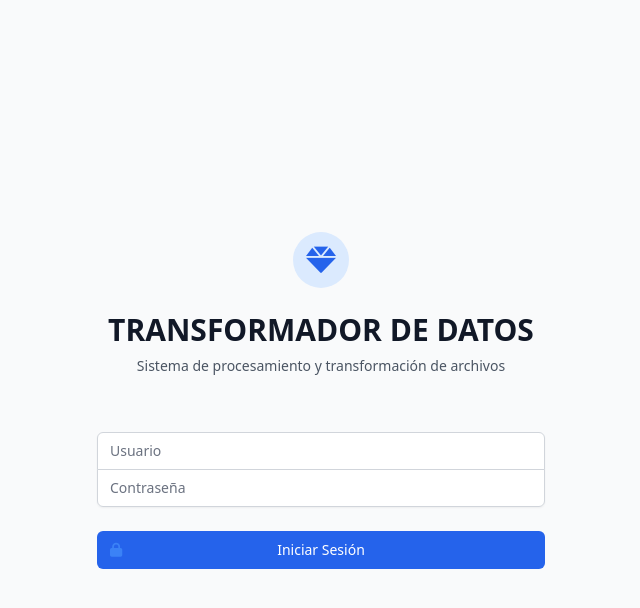
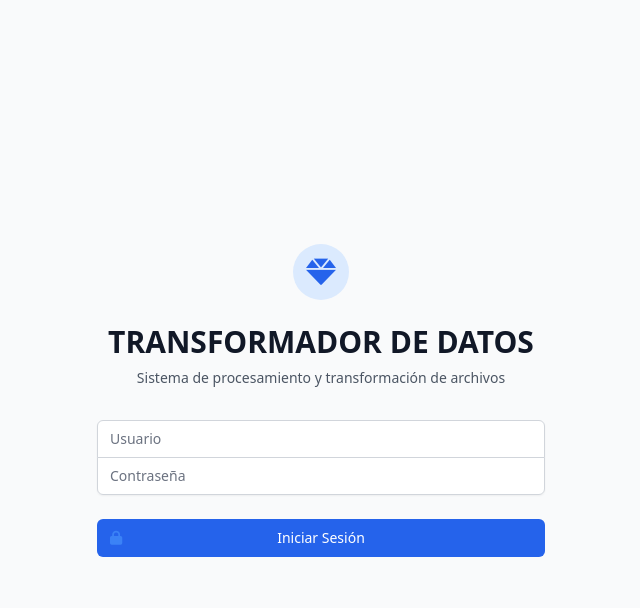
Before and after one commit to Rotsen0her/Convertidor, a Flask app: page /login in a window 1280 px wide. Shown: the top 608 px of the page, without its empty margins (319-959 px from the left). Run offline with Flask 3, Linux system fonts and the light colour scheme; style sheets or scripts are compiled from the project's sources; some libraries are stand-ins or nearby versions.

Commit message:
space 18 login

```diff
--- a/backend/templates/login.html
+++ b/backend/templates/login.html
@@ -4,7 +4,7 @@
 
 {% block body %}
 <div class="min-h-screen flex items-center justify-center py-12 px-4 sm:px-6 lg:px-8">
-    <div class="max-w-md w-full space-y-14">
+    <div class="max-w-md w-full space-y-18">
         <div>
             <div class="mx-auto h-14 w-14 flex items-center justify-center rounded-full bg-blue-100">
                 <i class="fas fa-gem text-blue-600 text-3xl"></i>
```
